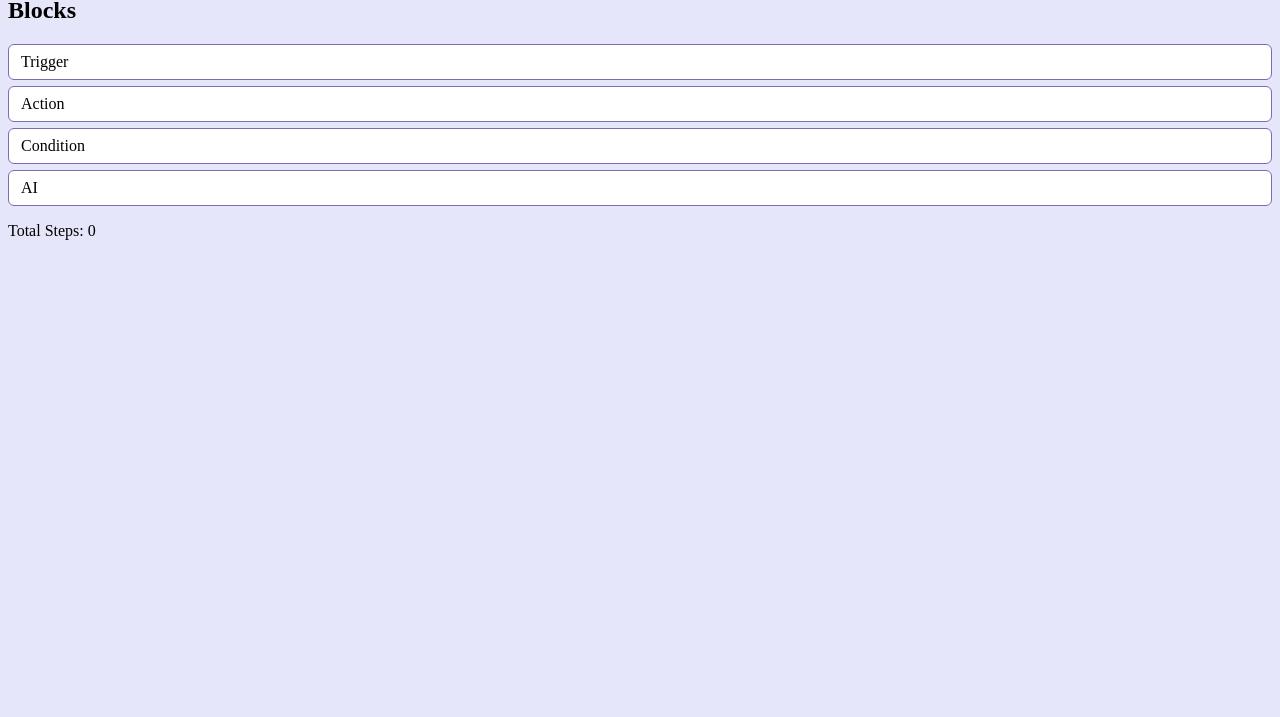
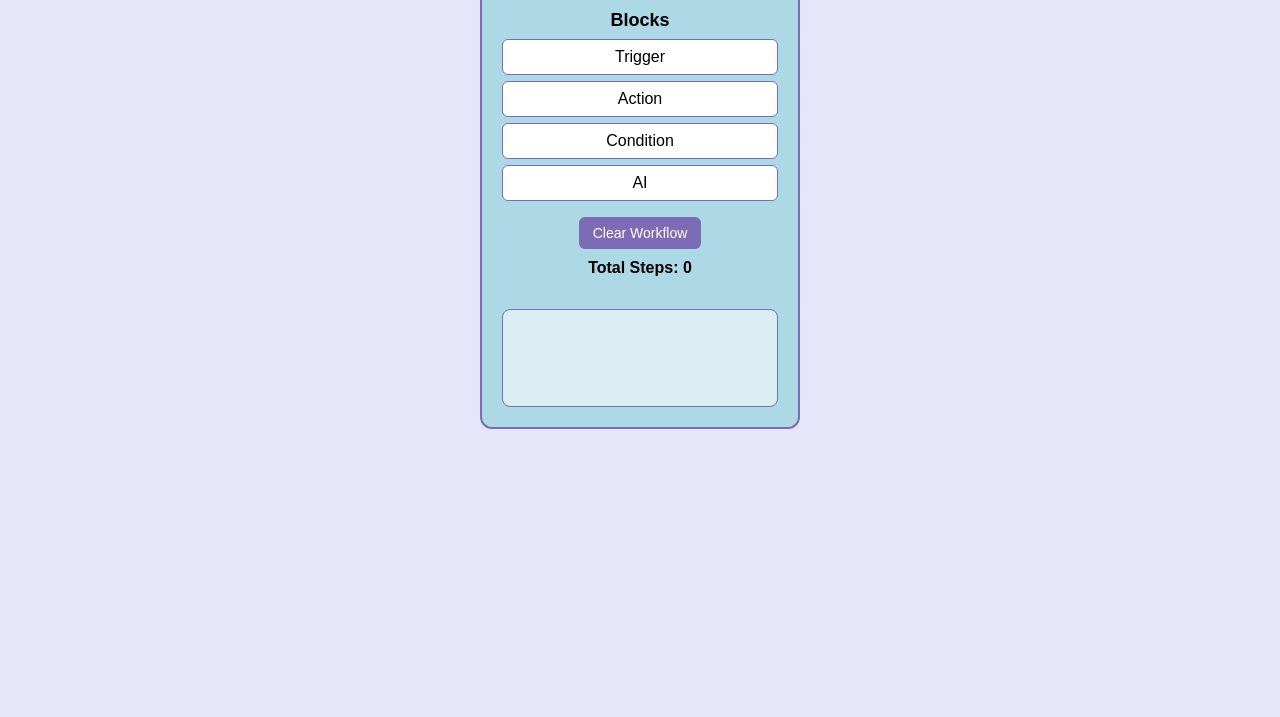
Before and after one commit to nirmallllll2007-cpu/unai_project_nirmal, a plain HTML site: page index.html in a window 1280 px wide. Shown: the part 83-800 px from the top of the page. Drawn offline with Linux system fonts and the light colour scheme.

Commit message:
Add Day-8 feature

```diff
--- a/index.html
+++ b/index.html
@@ -21,7 +21,9 @@
         <div class="block" draggable="true" data-type="AI">AI</div>
       </aside>
 
+      <button type="button" id="clear-btn">Clear Workflow</button>
       <p id="step-count">Total Steps: 0</p>
+      <p id="status-msg" aria-live="polite"></p>
       <section class="canvas" id="canvas"></section>
     </main>
   </div>
--- a/script.js
+++ b/script.js
@@ -1,16 +1,43 @@
-// 1. Grab the workflow blocks, canvas, and live step counter element
+// 1. Select the elements we need from the page
 const blocks = document.querySelectorAll(".block");
 const canvas = document.querySelector("#canvas");
 const stepCountEl = document.querySelector("#step-count");
+const clearBtn = document.querySelector("#clear-btn");
+const statusMsgEl = document.querySelector("#status-msg");
 
-// 2. Keep the live step counter synced with the steps currently in #canvas
+// Show a short status message to the user
+function setStatusMessage(message) {
+  if (!statusMsgEl) return;
+  statusMsgEl.textContent = message;
+}
+
+// Count how many workflow steps are currently inside #canvas and update the text
 function updateStepCount() {
   if (!canvas || !stepCountEl) return;
   const totalSteps = canvas.querySelectorAll(".workflow-step").length;
   stepCountEl.textContent = `Total Steps: ${totalSteps}`;
 }
 
-// 3. Add a step when a block is clicked, and allow removing a step on click
+// Clear all steps, or show a message if there are already 0 steps
+function clearWorkflow() {
+  if (!canvas) return;
+
+  const steps = canvas.querySelectorAll(".workflow-step");
+
+  if (steps.length === 0) {
+    setStatusMessage("Workflow is already empty.");
+    return;
+  }
+
+  steps.forEach((step) => {
+    step.remove();
+  });
+
+  updateStepCount();
+  setStatusMessage("Workflow cleared.");
+}
+
+// 2. When a block is clicked, create a step inside #canvas
 blocks.forEach((block) => {
   block.addEventListener("click", () => {
     if (!canvas) return;
@@ -21,15 +48,23 @@ blocks.forEach((block) => {
     step.className = "workflow-step";
     step.textContent = `${blockType} (click to remove)`;
 
+    // Clicking an individual step removes only that step
     step.addEventListener("click", () => {
       step.remove();
       updateStepCount();
+      setStatusMessage("Removed one step.");
     });
 
     canvas.appendChild(step);
     updateStepCount();
+    setStatusMessage("");
   });
 });
 
-// 4. Initialize the counter on load
+// 3. Connect the Clear Workflow button
+if (clearBtn) {
+  clearBtn.addEventListener("click", clearWorkflow);
+}
+
+// 4. Set the initial step count when the page loads
 updateStepCount();
--- a/styles.css
+++ b/styles.css
@@ -1,6 +1,32 @@
-body{
-    background-color: lavender;
+body {
+  background-color: lavender;
+  font-family: Arial, sans-serif;
+  margin: 0;
+  padding: 0;
 }
+
+.card {
+  width: 320px;
+  max-width: 92%;
+  padding: 20px;
+  margin: 30px auto;
+  border: 2px solid #7c6bb5;
+  border-radius: 12px;
+  background-color: lightblue;
+  box-sizing: border-box;
+  text-align: center;
+}
+
+h1 {
+  margin-top: 0;
+  font-size: 22px;
+}
+
+h2 {
+  margin: 10px 0 8px;
+  font-size: 18px;
+}
+
 .block {
   padding: 8px 12px;
   margin: 6px 0;
@@ -8,6 +34,45 @@ body{
   border: 1px solid #7c6bb5;
   border-radius: 6px;
   cursor: pointer;
+}
+
+.block:hover {
+  background-color: #f3f0ff;
+}
+
+#clear-btn {
+  margin-top: 10px;
+  padding: 8px 14px;
+  background-color: #7c6bb5;
+  color: #ffffff;
+  border: none;
+  border-radius: 6px;
+  cursor: pointer;
+  font-size: 14px;
+}
+
+#clear-btn:hover {
+  background-color: #65549d;
+}
+
+#step-count {
+  margin: 10px 0 4px;
+  font-weight: bold;
+}
+
+#status-msg {
+  min-height: 18px;
+  margin: 4px 0 10px;
+  font-size: 13px;
+  color: #222222;
+}
+
+.canvas {
+  min-height: 80px;
+  padding: 8px;
+  background-color: rgba(255, 255, 255, 0.55);
+  border: 1px solid #7c6bb5;
+  border-radius: 8px;
 }
 
 .workflow-step {
@@ -19,3 +84,7 @@ body{
   font-size: 14px;
   cursor: pointer;
 }
+
+.workflow-step:first-child {
+  margin-top: 0;
+}
```
